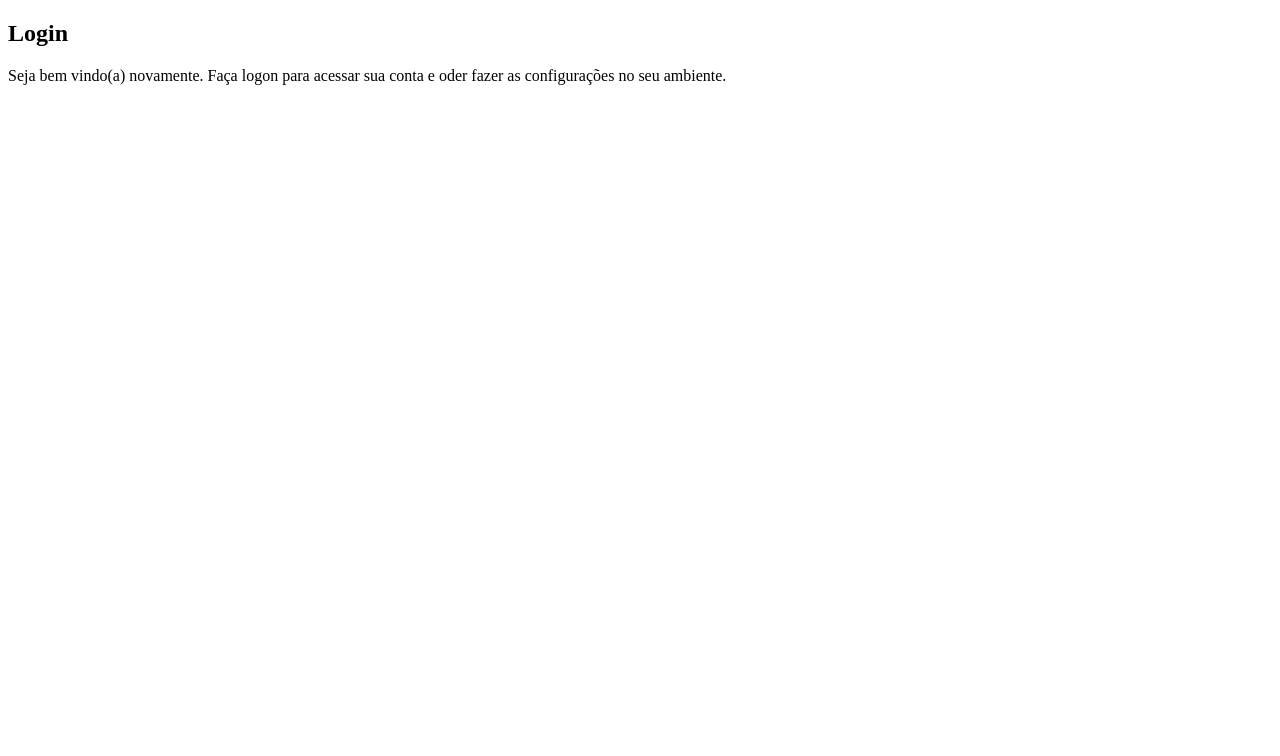
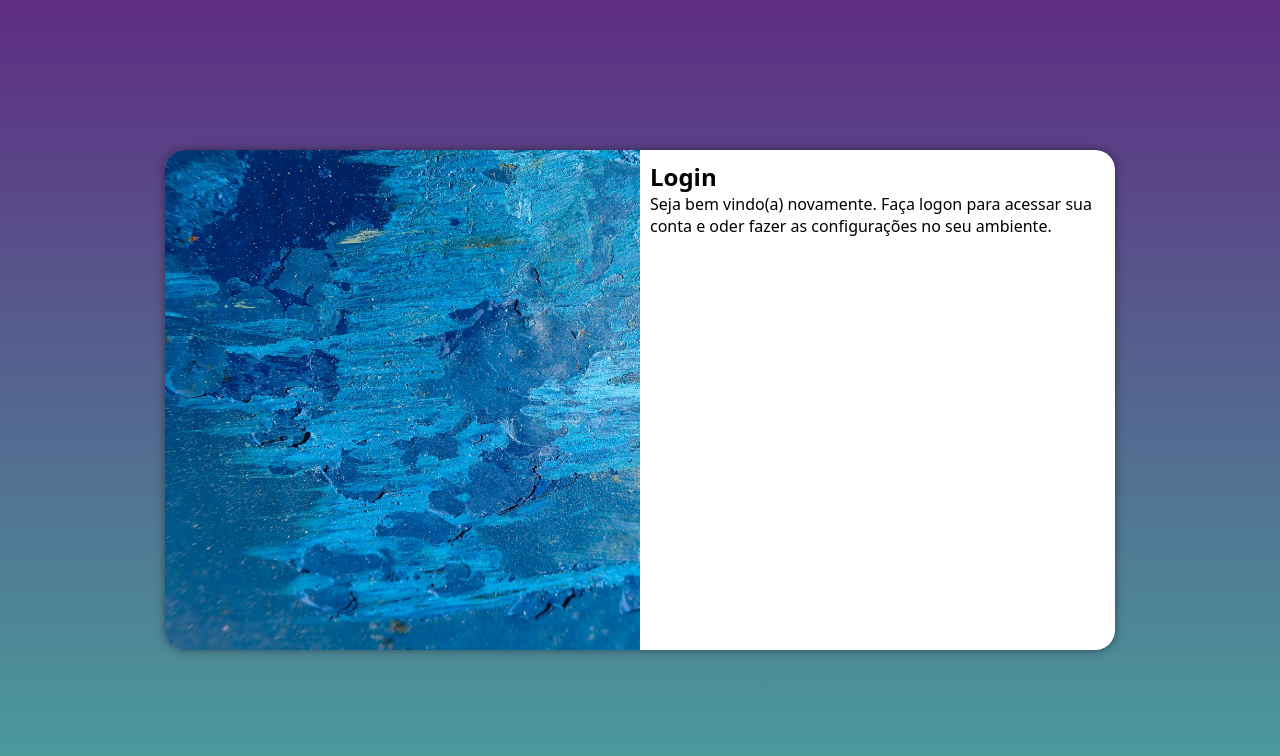
Before and after one commit to Mateus660/projeto-login, a plain HTML site: page index.html in a window 1280 px wide. Drawn offline with Linux system fonts and the light colour scheme.

Commit message:
atualizei o desafio

```diff
--- /dev/null
+++ b/estilos/media-query.css
@@ -0,0 +1,49 @@
+@charset "UTF-8";
+
+
+@media screen and (min-width: 768px) and (max-width: 922px) {
+
+    body {
+        background-image: linear-gradient(to top, #49a09d, #5f2c82);
+    }
+
+    section#login {
+        width: 80vw;
+
+    }
+
+    section#login > div#imagem {
+       float: left;
+       width: 30%;
+       height: 100%;
+
+    }
+
+    section#login > div#formulario {
+        float: right;
+        width: 70%;
+
+    }
+}
+
+    @media screen and (min-width: 922px) {
+
+        body {
+            background-image: linear-gradient(to top, #49a09d, #5f2c82);
+        }
+
+        section#login {
+          width: 950px;
+        }
+
+        section#login > div#imagem {
+            float: left;
+            width: 50%;
+            height: 100%;
+        }
+
+        section#login > div#formulario {
+            float: right;
+            width: 50%;
+        }
+    }
--- a/estilos/style.css
+++ b/estilos/style.css
@@ -1 +1,55 @@
 @charset "UTF-8";
+
+* {
+    font-family: system-ui, -apple-system, BlinkMacSystemFont, 'Segoe UI', Roboto, Oxygen, Ubuntu, Cantarell, 'Open Sans', 'Helvetica Neue', sans-serif;
+    padding: 0px;
+    margin: 0px;
+    box-sizing: border-box;
+}
+
+body, html {
+   background-color: #5f2c82;
+   height: 100vh;
+   width: 100vw;
+
+}
+
+main {
+    position: relative;
+    height: 100vh;
+    width: 100vw;
+}
+
+section#login {
+    position: absolute;
+    top: 50%;
+    left: 50%;
+    transform: translate(-50%, -50%);
+    overflow: hidden;
+
+    background-color: white;
+    width: 250px;
+    height: 500px;
+    border-radius: 20px;
+    box-shadow: 0px 0px 10px rgba(0, 0, 0, 0.450);
+
+    transition: width 0.3s, heidth 0.3s;
+    transition-timing-function: ease;
+}
+
+section#login > div#imagem {
+    display: block;
+    background-image: url(../imagens/pexels-francesco-ungaro-1912832.jpg);
+    background-repeat: no-repeat;
+    background-color: #5f2c82;
+    background-size: cover;
+    background-position: left bottom;
+    height: 200px;
+
+}
+
+section#login > div#formulario{
+    display: block;
+    padding: 10px;
+
+}
--- a/index.html
+++ b/index.html
@@ -5,18 +5,22 @@
     <meta name="viewport" content="width=device-width, initial-scale=1.0">
     <title>Login</title>
     <link rel="stylesheet" href="estilos/style.css">
+    <link rel="stylesheet" href="estilos/media-query.css">
 </head>
 <body>
     <main>
         <section id="login">
-            <div id="imagem"></div>
+            <div id="imagem">
+
+            </div>
             <div id="formulario">
                 <h1>Login</h1>
                 <p>Seja bem vindo(a) novamente. Faça logon para acessar sua conta e oder fazer as configurações no seu ambiente.</p>
-                <form action="login" method="post"></form>
+                <form action="login.php" method="post">
+
+                </form>
             </div>
         </section>
     </main>
-
 </body>
 </html>
```
